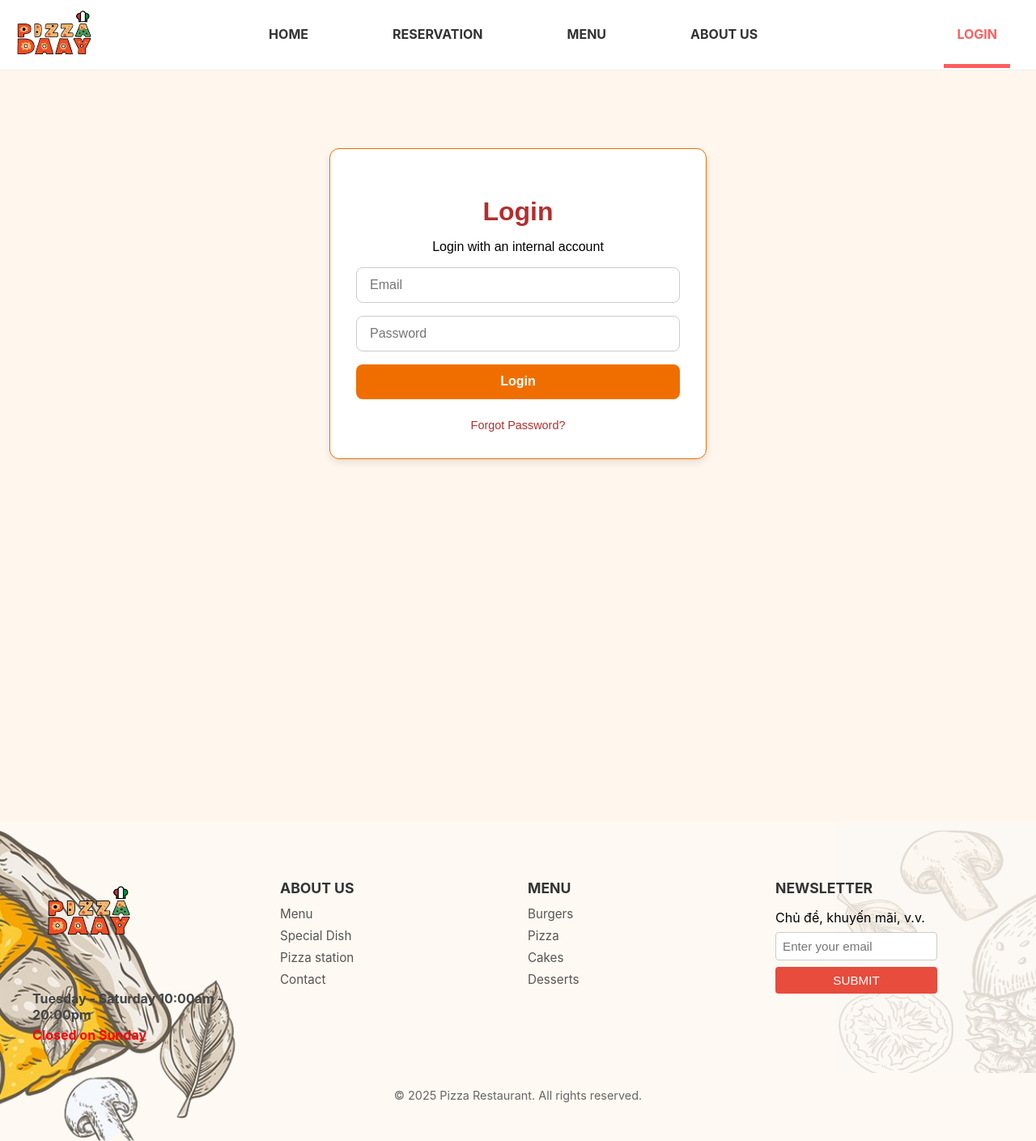
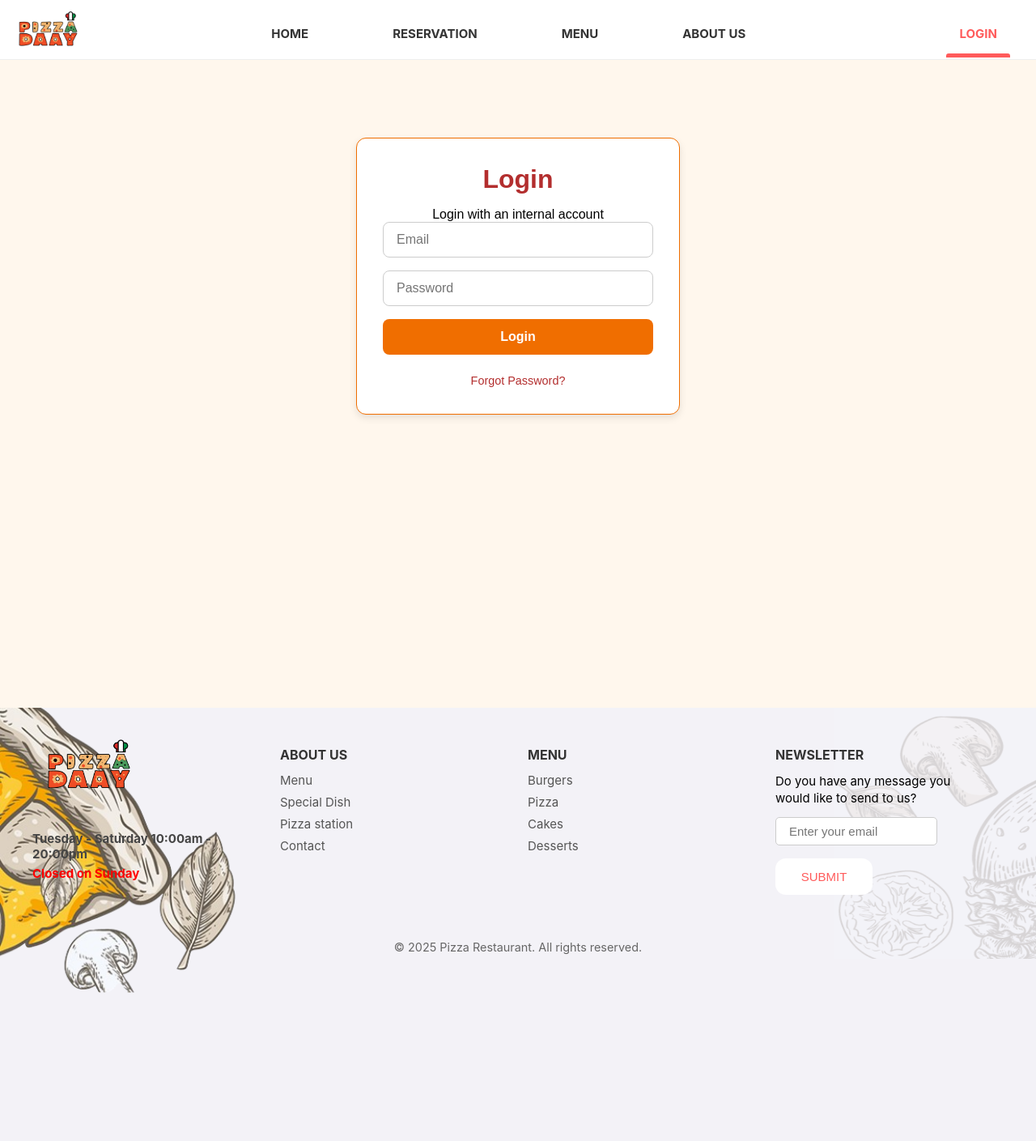
Before and after one commit to baonhi12/restaurant-system-frontend, a React (Create React App) app: page /login in a window 1280 px wide. Shown: the whole page at 81% size. After the commit the page ends 1226 px from the top, so only its background shows below. Built offline with nearby package versions, Linux system fonts and the light colour scheme.

Commit message:
edit layout of user home page

```diff
--- a/src/assets/css/Header.css
+++ b/src/assets/css/Header.css
@@ -1,19 +1,21 @@
 /* src/styles/Header.css */
+*{
+  margin: 0;
+  padding: 0;
+  box-sizing: border-box;
+}
 
 /* Header tổng thể */
 .header {
   display: flex;
   align-items: center;
-  justify-content: space-between; /* logo trái, nav giữa, login phải */
+  justify-content: space-between;
   padding-top: 14px;
   background-color: #fff;
   border-bottom: 1px solid #eee;
-
-  /* Cố định chiều cao => không còn khoảng trắng thừa */
-  height: 72px;
-
-  /* Cắt phần thừa nếu link (với padding-bottom 2rem) vượt 72px */
+  height: fit-content;
   overflow: hidden;
+  width: 100%;
 }
 
 /* Logo bên trái */
@@ -24,8 +26,8 @@
 
 /* Ảnh logo */
 .logo-image {
-  height: 70px;
-  width: auto;
+  height: 55px;
+  width: 55px;
   object-fit: contain;
   transform: scale(1.8);
   transform-origin: center center;
@@ -35,12 +37,10 @@
 .nav-list {
   list-style: none;
   display: flex;
-  /* Giữa 4 mục menu */
   justify-content: center;
   gap: 4.5rem; /* Khoảng cách giữa các mục menu */
   margin: 0;
   padding: 0;
-  /* Flex:1 để nav-list chiếm khoảng giữa */
   flex: 1 1 auto;
 }
 
@@ -51,15 +51,14 @@
   text-decoration: none;
   color: #333;
   font-weight: 700;
-
-  /* Giữ nguyên yêu cầu: padding 1rem 1rem 2rem */
-  padding: 1rem 1rem 2rem;
+  padding: 1rem 1rem 1.25rem;
   transition: color 0.3s;
+  font-size: 15px;
 }
 
 /* Hover: đổi màu chữ */
 .nav-link:hover {
-  color: #ff5e5e;
+  color: #FF5B5B;
 }
 
 /* Pseudo-element ::after để vẽ dòng kẻ dày */
@@ -70,7 +69,9 @@
   right: 0;
   bottom: 0;
   height: 5px;            /* Độ dày */
-  background: #ff5e5e;    /* Màu đỏ */
+  border-top-left-radius: 3px;
+  border-top-right-radius: 3px;
+  background: #FF5B5B;    /* Màu đỏ */
   transform: scaleX(0);
   transform-origin: center;
   transition: transform 0.3s ease;
@@ -83,7 +84,7 @@
 
 /* Khi link đang active => chữ đỏ + gạch chân bung sẵn */
 .active {
-  color: #ff5e5e;
+  color: #FF5B5B;
 }
 .active::after {
   transform: scaleX(1);
--- a/src/components/usercomponent/Footer.js
+++ b/src/components/usercomponent/Footer.js
@@ -2,6 +2,7 @@ import React from 'react';
 import logo from '../../assets/images/logo.png';
 import footerLeft from '../../assets/images/footer-left.png';
 import footerRight from '../../assets/images/footer-right.svg';
+import Button from '../admincomponent/Button';
 
 function Footer() {
   return (
@@ -43,14 +44,14 @@ function Footer() {
         {/* Cột 4: Newsletter */}
         <div style={styles.column}>
           <h4 style={styles.columnTitle}>NEWSLETTER</h4>
-          <p style={{ marginBottom: '0.5rem' }}>Chủ đề, khuyến mãi, v.v.</p>
+          <p style={{ marginBottom: '0.8rem', lineHeight: 1.4, width: '15rem'  }}>Do you have any message you would like to send to us?</p>
           <div style={styles.newsletterForm}>
             <input
               type="email"
               placeholder="Enter your email"
               style={styles.newsletterInput}
             />
-            <button style={styles.newsletterButton}>SUBMIT</button>
+            <Button style={styles.newsletterButton}>SUBMIT</Button>
           </div>
         </div>
       </div>
@@ -67,17 +68,13 @@ export default Footer;
 
 const styles = {
   footer: {
-    // Màu nền kem nhạt
-    backgroundColor: '#fef9f2',
+    // backgroundColor: '#fef9f2',
     position: 'relative',
-    // Chèn 2 ảnh nền ở góc trái-dưới và góc phải-trên
-    backgroundImage: `url(${footerLeft}), url(${footerRight})`,
+    backgroundImage: `url(${footerLeft}), url(${footerRight})`,     // Chèn 2 ảnh nền ở góc trái-dưới và góc phải-trên
     backgroundPosition: 'left bottom, right top',
     backgroundRepeat: 'no-repeat, no-repeat',
-    // Tăng kích thước ảnh nền để rõ hơn
-    backgroundSize: '300px auto, 250px auto',
-    // Tăng padding để footer thoáng hơn
-    padding: '3rem 2rem',
+    backgroundSize: '300px auto, 250px auto', // Tăng kích thước ảnh nền để rõ hơn
+    padding: '3rem 2rem', // Tăng padding để footer thoáng hơn
   },
 
   footerContent: {
@@ -88,6 +85,7 @@ const styles = {
     maxWidth: '1200px',
     margin: '0 auto',
     gap: '1.5rem',
+    fontSize: '15px',
   },
 
   column: {
@@ -96,14 +94,10 @@ const styles = {
     marginBottom: '1.5rem',
   },
 
-  logoContainer: {
-    marginBottom: '1rem',
-  },
-
   logo: {
-    // Logo to hơn
     maxWidth: '140px',
     height: 'auto',
+    marginTop: '-2.5rem',
   },
 
   openingHours: {
@@ -124,6 +118,7 @@ const styles = {
     fontWeight: 'bold',
     textTransform: 'uppercase',
     color: '#333',
+    fontSize: '16px',
   },
 
   list: {
@@ -135,32 +130,27 @@ const styles = {
   listItem: {
     marginBottom: '0.5rem',
     cursor: 'pointer',
-    fontSize: '0.95rem',
+    fontSize: '15px',
     color: '#555',
   },
 
   newsletterForm: {
     display: 'flex',
     flexDirection: 'column',
-    gap: '0.5rem',
+    gap: '1rem',
     maxWidth: '200px',
   },
 
   newsletterInput: {
-    padding: '0.5rem',
-    fontSize: '0.95rem',
+    padding: '0.5rem 1rem',
+    fontSize: '15px',
     border: '1px solid #ccc',
-    borderRadius: '4px',
+    borderRadius: '5px',
   },
 
   newsletterButton: {
-    padding: '0.5rem',
-    backgroundColor: '#e74c3c',
+    backgroundColor: '#FF5B5B',
     color: '#fff',
-    border: 'none',
-    borderRadius: '4px',
-    cursor: 'pointer',
-    fontSize: '0.95rem',
   },
 
   footerBottom: {
@@ -168,7 +158,6 @@ const styles = {
     marginTop: '2rem',
     fontSize: '0.9rem',
     color: '#666',
-    // Bỏ viền trên, chỉ hiển thị text
-    borderTop: 'none',
+    borderTop: 'none', // Bỏ viền trên, chỉ hiển thị text
   },
 };
--- a/src/components/usercomponent/HomePage/Banner.js
+++ b/src/components/usercomponent/HomePage/Banner.js
@@ -1,38 +1,12 @@
 // src/components/HomePage/Banner.js
-import React from 'react';
+import React, {useState} from 'react';
 import { useNavigate } from 'react-router-dom';
 import bigPizza from '../../../assets/images/pngwing 1.svg';
 import pizzaSlice from '../../../assets/images/pngwing 2.svg';
 
 function Banner() {
   const navigate = useNavigate();
-
-  const handleReserveClick = () => {
-    // Thêm hash "#reservationSection" vào URL
-    navigate('/reservation#reservationSection');
-  };
-
-  return (
-    <section style={styles.banner}>
-      <img src={bigPizza} alt="Big Pizza Left" style={styles.bigPizzaLeft} />
-
-      <div style={styles.textBox}>
-        <h1 style={styles.title}>
-          Amazing <span style={{ display: 'block' }}>Pizza</span>
-        </h1>
-        <h2 style={styles.subtitle}>Your slice of Happiness</h2>
-        <p style={styles.description}>Deliciously irresistible Pizzas</p>
-        <button style={styles.button} onClick={handleReserveClick}>
-          Reserve a Table
-        </button>
-      </div>
-
-      <img src={pizzaSlice} alt="Pizza Slice Right" style={styles.pizzaRight} />
-    </section>
-  );
-}
-
-export default Banner;
+  const [isHovered, setIsHovered] = useState(false);
 
   const styles = {
     banner: {
@@ -44,6 +18,7 @@ const styles = {
       alignItems: 'center',
       justifyContent: 'center',
       padding: '2rem 1rem',
+      width: '100%',
     },
     bigPizzaLeft: {
       position: 'absolute',
@@ -69,13 +44,13 @@ const styles = {
       fontWeight: 'bold',
       fontSize: '3rem',
       marginBottom: '1rem',
-    color: '#B32E2E',
+      color: '#FF5B5B',
       lineHeight: 1.2,
     },
     subtitle: {
       fontSize: '1.5rem',
       marginBottom: '0.5rem',
-    color: '#f06e00',
+      color: '#FF5B5B',
       fontWeight: '600',
     },
     description: {
@@ -85,14 +60,20 @@ const styles = {
       lineHeight: 1.4,
     },
     button: {
-    backgroundColor: '#f06e00',
-    color: '#fff',
+      width: '10rem',
+      height: '3rem',
       border: 'none',
-    padding: '0.8rem 1.5rem',
-    borderRadius: '15px',
+      borderRadius: '13px',
+      backgroundColor: isHovered ? '#FF5B5B' : '#FFFFFF',
+      color: isHovered ? '#FFFFFF' : '#FF5B5B',
+      textAlign: 'center',
       cursor: 'pointer',
-    fontSize: '1rem',
-    fontWeight: '600',
+      transition: '0.3s',
+      padding: '5px',
+      fontSize: '15px',
+      display: 'flex',
+      alignItems: 'center',
+      justifyContent: 'center',
     },
     pizzaRight: {
       position: 'absolute',
@@ -102,3 +83,30 @@ const styles = {
       zIndex: 1,
     },
   };
+
+  const handleReserveClick = () => {
+    // Thêm hash "#reservationSection" vào URL
+    navigate('/reservation#reservationSection');
+  };
+
+  return (
+    <section style={styles.banner}>
+      <img src={bigPizza} alt="Big Pizza Left" style={styles.bigPizzaLeft} />
+
+      <div style={styles.textBox}>
+        <h1 style={styles.title}>
+          Amazing <span style={{ display: 'block' }}>Pizza</span>
+        </h1>
+        <h2 style={styles.subtitle}>Your Slice of Happiness</h2>
+        <p style={styles.description}>Deliciously irresistible Pizzas</p>
+        <button style={styles.button} onClick={handleReserveClick} onMouseEnter={() => setIsHovered(true)} onMouseLeave={() => setIsHovered(false)}>
+          Reserve a Table
+        </button>
+      </div>
+
+      <img src={pizzaSlice} alt="Pizza Slice Right" style={styles.pizzaRight} />
+    </section>
+  );
+}
+
+export default Banner;
--- a/src/components/usercomponent/HomePage/Features.js
+++ b/src/components/usercomponent/HomePage/Features.js
@@ -113,13 +113,13 @@ const styles = {
   bgImage: {
     position: 'absolute',
     width: '150%',
-    bottom: '-110%',
+    bottom: '-100%',
     left: '-10%',
     zIndex: 0,
   },
   mainImage: {
     position: 'absolute',
-    width: '800px',      // Pizza to hơn container
+    width: '740px',      // Pizza to hơn container
     left: '50%',
     top: '-10%',           // Bắt đầu từ trên cùng container
     transform: 'translateX(-50%)',
@@ -131,17 +131,19 @@ const styles = {
     minWidth: '300px',
   },
   title: {
-    fontSize: '2rem',
-    color: '#B32E2E',
+    fontSize: '30px',
+    color: '#FF5B5B',
     marginBottom: '2rem',
     textTransform: 'uppercase',
     fontWeight: 'bold',
+    width: 'fit-content',
   },
   featureGrid: {
     display: 'grid',
     gridTemplateColumns: '1fr 1fr',
     rowGap: '1.5rem',
     columnGap: '2rem',
+    width: '35rem',
   },
   featureItem: {
     display: 'flex',
@@ -153,14 +155,14 @@ const styles = {
     height: '40px',
   },
   featureItemTitle: {
-    fontSize: '1.1rem',
+    fontSize: '17px',
     fontWeight: 'bold',
-    color: '#B32E2E',
+    color: '#FF5B5B',
     margin: 0,
     marginBottom: '0.2rem',
   },
   featureItemDesc: {
-    fontSize: '0.95rem',
+    fontSize: '15px',
     color: '#666',
     margin: 0,
   },
--- a/src/components/usercomponent/HomePage/FoodDiscountSection.js
+++ b/src/components/usercomponent/HomePage/FoodDiscountSection.js
@@ -1,6 +1,6 @@
 // src/components/FoodDiscountSection.js
 import React from 'react';
-
+import Button from '../../admincomponent/Button';
 // Ảnh topBlock
 import container1 from '../../../assets/images/Container1.svg';
 import container2 from '../../../assets/images/Container2.svg';
@@ -10,6 +10,7 @@ import circleText from '../../../assets/images/circle-text.svg';
 // Ảnh bottomBlock
 import food1 from '../../../assets/images/food1.svg';
 import discount20 from '../../../assets/images/discount20.svg';
+import { fontSize, margin } from '@mui/system';
 
 function FoodDiscountSection() {
   return (
@@ -36,7 +37,7 @@ function FoodDiscountSection() {
               Etiam nec metus at mi.
             </p>
             <p style={styles.schedule}>Tuesday - Saturday 12:00pm - 23:00pm</p>
-            <button style={styles.bookButton}>BOOK NOW</button>
+            <Button style={styles.bookButton}>Book Now</Button>
           </div>
 
           {/* BÊN PHẢI: container2 + (circleText + container3) */}
@@ -140,41 +141,35 @@ const styles = {
     maxWidth: '550px',
     width: '550px',
     margin: '0 auto',
+    display: 'flex',
+    flexDirection: 'column',
+    alignItems: 'center',
   },
   smallTitle: {
     fontSize: '0.9rem',
-    color: '#f06e00',
+    color: '#FF5B5B',
     textTransform: 'uppercase',
     letterSpacing: '1px',
     marginBottom: '0.5rem',
   },
   mainTitle: {
-    fontSize: '2rem',
+    fontSize: '30px',
     color: '#333',
     marginBottom: '1rem',
     fontWeight: 'bold',
+    textTransform: 'uppercase',
   },
   topDescription: {
-    fontSize: '1rem',
+    fontSize: '15px',
     color: '#666',
     lineHeight: 1.5,
     marginBottom: '1rem',
   },
   schedule: {
-    fontSize: '1rem',
+    fontSize: '15px',
     fontWeight: 'bold',
-    color: '#333',
+    color: '#FF5B5B',
     marginBottom: '1.5rem',
-  },
-  bookButton: {
-    backgroundColor: '#f06e00',
-    color: '#fff',
-    border: 'none',
-    padding: '0.8rem 1.5rem',
-    borderRadius: '4px',
-    cursor: 'pointer',
-    fontSize: '1rem',
-    fontWeight: '600',
   },
   rightSide: {
     flex: '0 0 auto',
@@ -193,14 +188,6 @@ const styles = {
     width: '200px',
     height: '200px',
   },
-
-  /*
-    circleTextImage lớn hơn
-    => width, height = 200px
-    container3Image nhỏ hơn
-    => width, height = 140px
-    => top, left = 30px (200 - 140 = 60 => 60/2 = 30)
-  */
   circleTextImage: {
     position: 'absolute',
     top: 0,
@@ -228,6 +215,7 @@ const styles = {
     gap: '2rem',
     alignItems: 'center',
     justifyContent: 'space-between',
+    margin: '0 5rem',
   },
 
   // Cột trái: Tiêu đề
@@ -236,10 +224,10 @@ const styles = {
     minWidth: '200px',
   },
   bottomTitle: {
-    fontSize: '2rem',
-    color: '#B32E2E',
+    fontSize: '30px',
+    color: '#FF5B5B',
     marginBottom: '1rem',
-    lineHeight: 1.2,
+    lineHeight: 1.3,
   },
 
   // Cột giữa: food + discount
@@ -273,6 +261,7 @@ const styles = {
   rightSideBottom: {
     flex: '0 0 auto',
     minWidth: '200px',
+    fontSize: '16px',
   },
   featureList: {
     listStyle: 'disc',
--- a/src/components/usercomponent/HomePage/QrPhoneSection.js
+++ b/src/components/usercomponent/HomePage/QrPhoneSection.js
@@ -1,6 +1,7 @@
 // src/components/QrPhoneSection.js
 import React from 'react';
 import phoneImage from '../../../assets/images/Frame304.svg'; // Ảnh điện thoại
+import Button from '../../admincomponent/Button';
 
 function QrPhoneSection() {
   return (
@@ -16,9 +17,9 @@ function QrPhoneSection() {
             <h2 style={styles.title}>Begin Your Pizza Daay Journey Now!</h2>
             <p style={styles.description}>
               Explore cuisine anytime, anywhere, and enjoy swift delivery of
-              your food
+              your food. Lorem ipsum dolor sit amet, consectetur adipiscing elit.
             </p>
-            <button style={styles.ctaButton}>GET STARTED</button>
+            <Button style={styles.ctaButton}>Get Started</Button>
           </div>
 
           {/* Cột phải: Ảnh điện thoại */}
@@ -53,36 +54,36 @@ const styles = {
   },
   // Hộp bọc toàn bộ nội dung (text + ảnh)
   contentBox: {
-    // Nền vàng/kem + bo góc
     backgroundColor: '#FFEFC7',  // Màu giống ảnh
     borderRadius: '30px',       // Bo góc (tuỳ chỉnh)
-    padding: '2rem',
-    // Sử dụng flex để chia 2 cột
+    padding: '1rem 3rem',
     display: 'flex',
     flexDirection: 'row',   // Ngang
     flexWrap: 'nowrap',     // Không rơi xuống hàng
     alignItems: 'center',
     justifyContent: 'space-between',
     gap: '2rem',
+    margin: '0 1rem',
   },
 
   /* Cột trái */
   leftCol: {
-    flex: '1 1 50%',
+    flex: '1 1 60%',
     minWidth: '280px',
   },
   scanText: {
     textTransform: 'uppercase',
-    fontSize: '0.9rem',
-    color: '#ff5e00',
+    fontSize: '15px',
+    color: '#FF5B5B',
     letterSpacing: '1px',
     marginBottom: '0.5rem',
   },
   title: {
-    fontSize: '2rem',
+    fontSize: '30px',
     color: '#333',
     marginBottom: '1rem',
     fontWeight: 'bold',
+    textTransform: 'uppercase',
   },
   description: {
     fontSize: '1rem',
@@ -90,20 +91,9 @@ const styles = {
     lineHeight: 1.5,
     marginBottom: '1.5rem',
   },
-  ctaButton: {
-    backgroundColor: '#ff5e00',
-    color: '#fff',
-    border: 'none',
-    padding: '0.8rem 1.5rem',
-    borderRadius: '10px',
-    cursor: 'pointer',
-    fontSize: '1rem',
-    fontWeight: '600',
-  },
-
   /* Cột phải */
   rightCol: {
-    flex: '1 1 50%',
+    flex: '1 1 40%',
     minWidth: '280px',
     display: 'flex',
     justifyContent: 'center',
--- a/src/pages/userpage/HomePage.js
+++ b/src/pages/userpage/HomePage.js
@@ -8,12 +8,6 @@ import FoodDiscountSection from '../../components/usercomponent/HomePage/FoodDis
 import QrPhoneSection from '../../components/usercomponent/HomePage/QrPhoneSection';
 
 function HomePage() {
-  const headerStyle = {
-    backgroundColor: '#ffefef',
-    padding: '20px',
-    textAlign: 'center',
-  };
-
   return (
     <main>
       {/* Banner */}
```
Also changed, not shown: src/components/usercomponent/HomePage/MenuSection.js (+8 -9 lines), src/components/usercomponent/HomePage/Testimonials.js (+7 -11 lines). Lines whose indentation alone changed are shown as unchanged.
